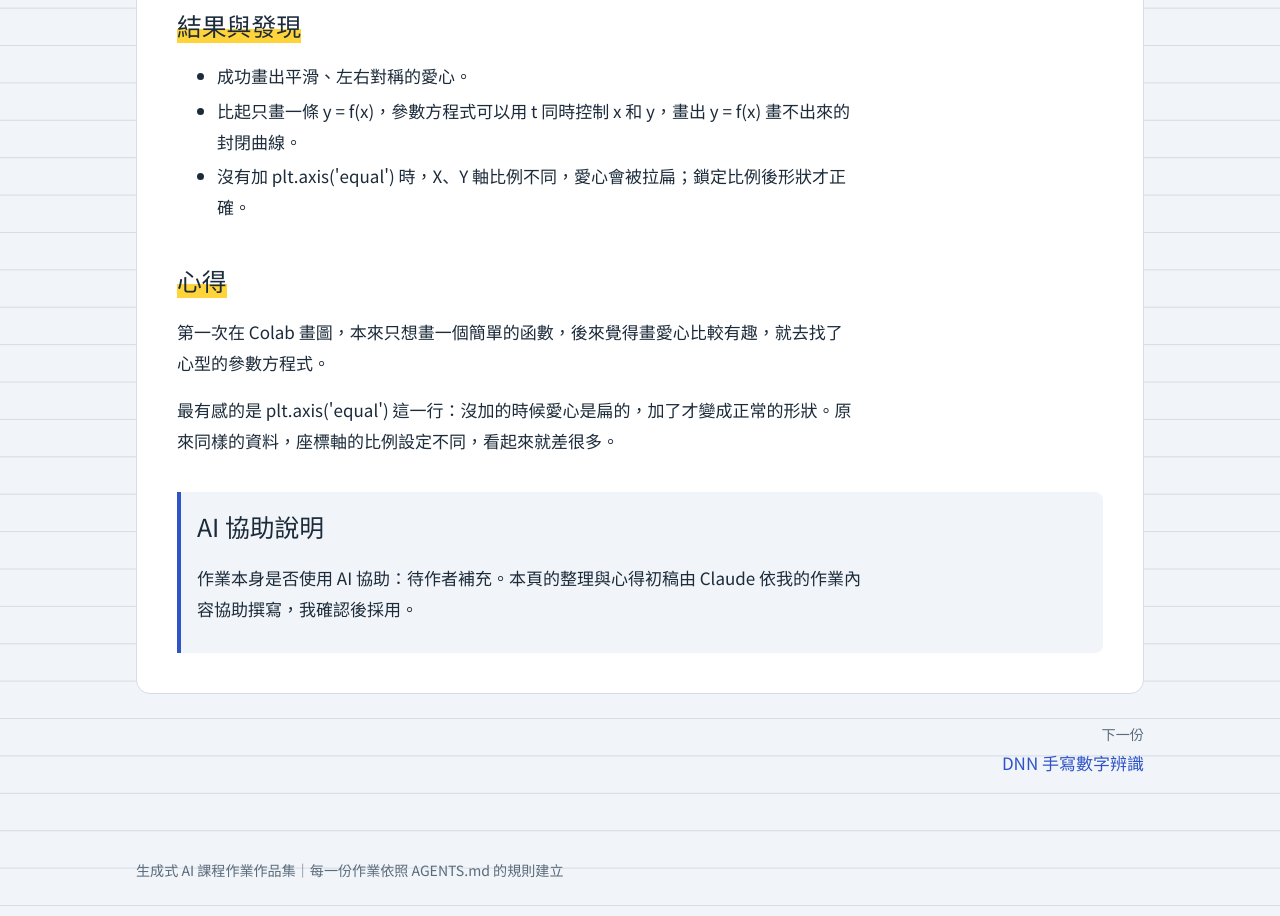
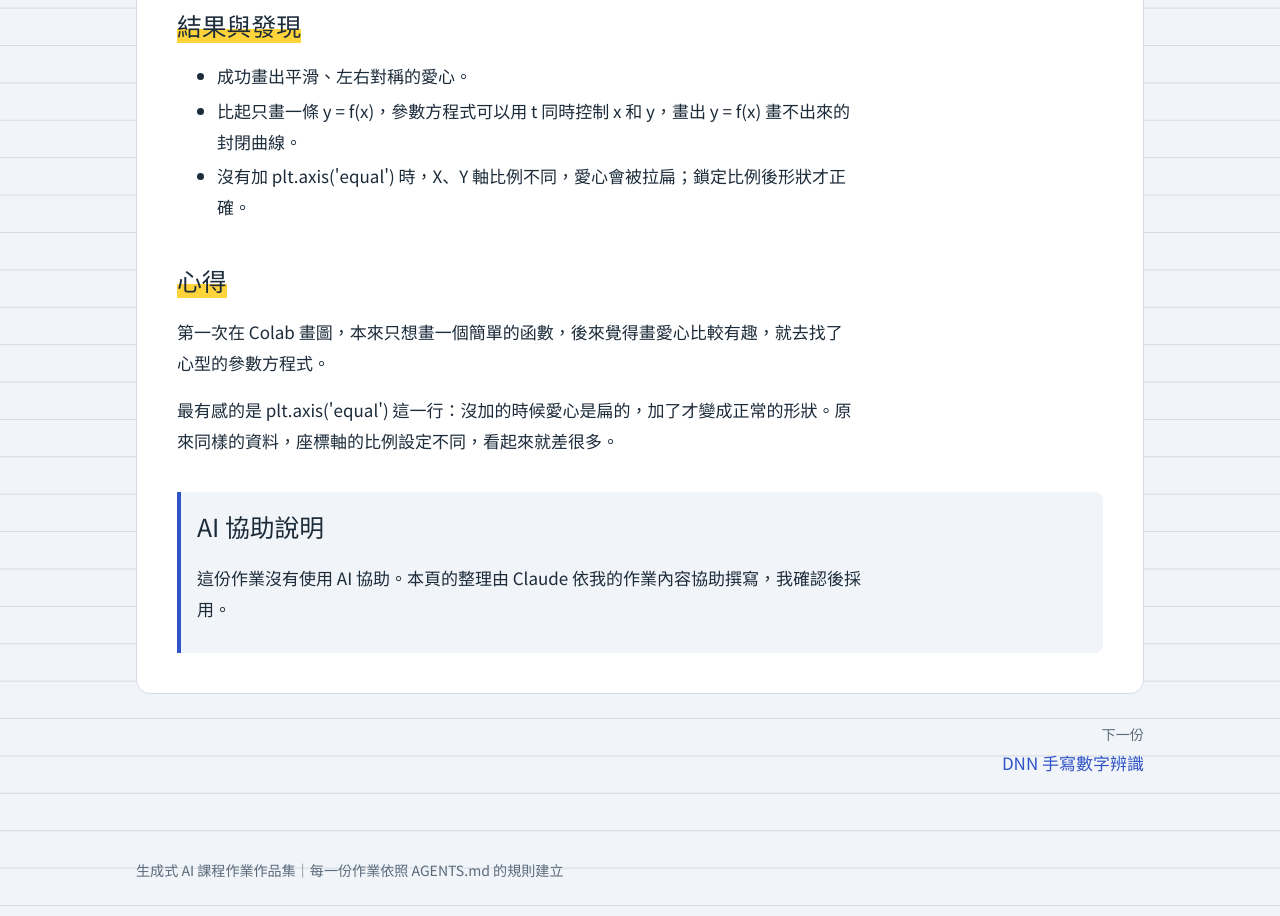
Before and after one commit to elainechiu2005-collab/genai-portfolio, a plain HTML site: page works/w01-function-plot.html in a window 1280 px wide. Shown: the part 1488-2404 px from the top of the page. Drawn offline with Linux system fonts and the light colour scheme; a web font is replaced by a local one.

Commit message:
Update w01-function-plot.html

```diff
--- a/works/w01-function-plot.html
+++ b/works/w01-function-plot.html
@@ -57,7 +57,7 @@
 
     <section class="ai-note">
       <h2>AI 協助說明</h2>
-      <p>作業本身是否使用 AI 協助：待作者補充。本頁的整理與心得初稿由 Claude 依我的作業內容協助撰寫，我確認後採用。</p>
+      <p>這份作業沒有使用 AI 協助。本頁的整理由 Claude 依我的作業內容協助撰寫，我確認後採用。</p>
     </section>
   </article>
 
```
